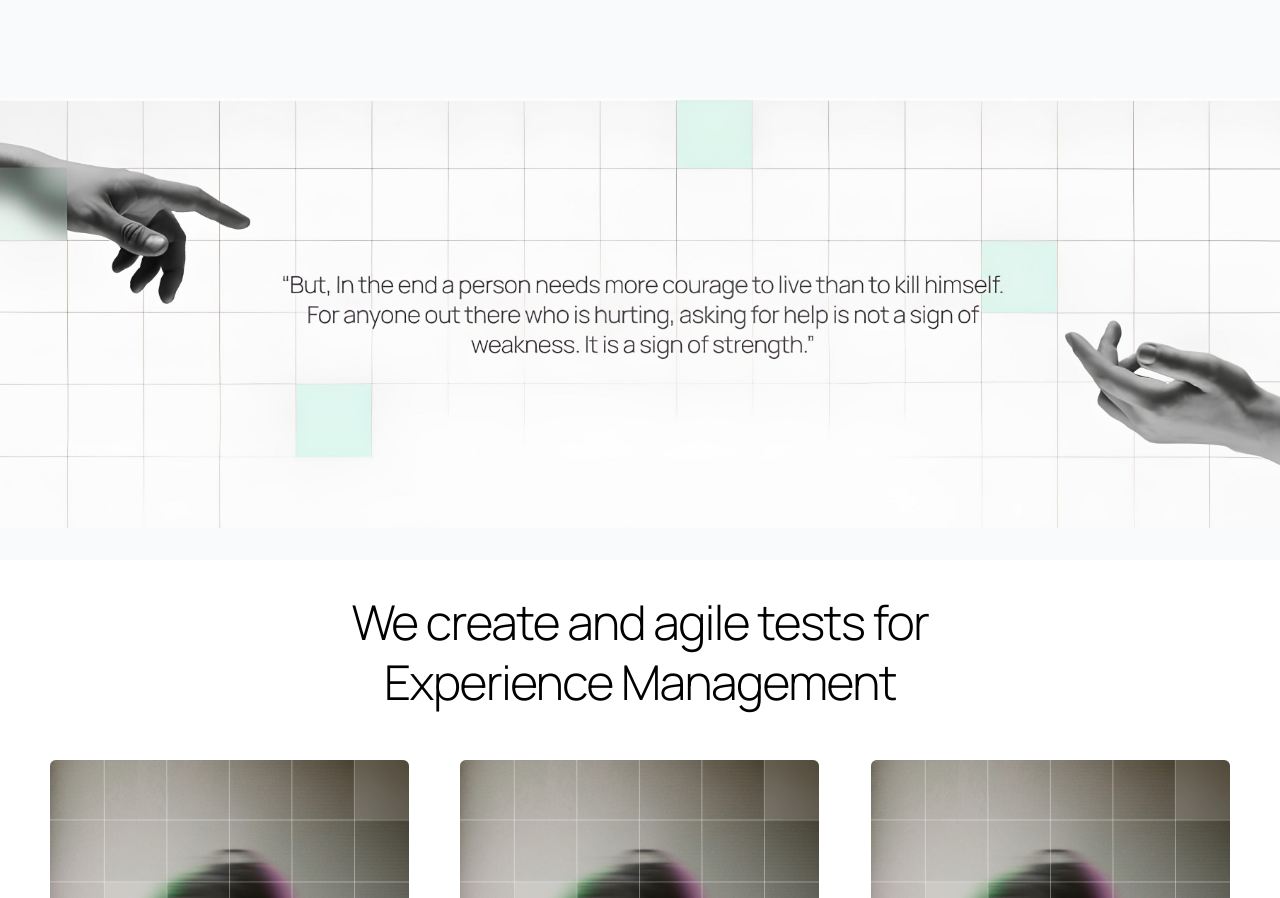
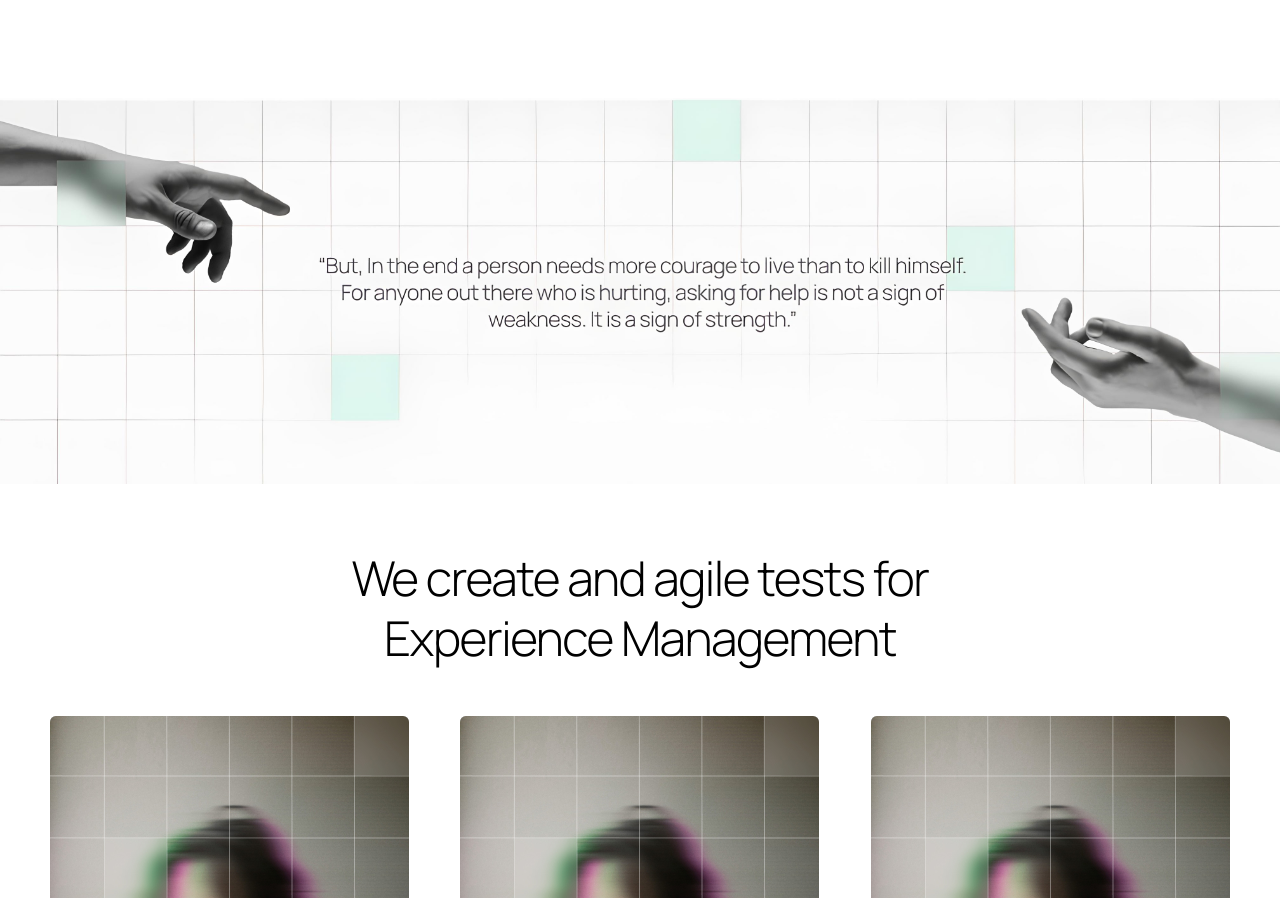
Before and after one commit to AbdullahHasan0/Panepinto, a React (Vite) app: page / in a window 1280 px wide. Shown: the part 1480-2378 px from the top of the page. Built offline with nearby package versions, Linux system fonts and the light colour scheme.

Commit message:
Fixing Bugs

```diff
--- a/src/components/ImageBanner.jsx
+++ b/src/components/ImageBanner.jsx
@@ -1,20 +1,17 @@
 import React from 'react';
-import bannerImage from '../assets/banner.jpg'; // Adjust the path as needed
+import bannerImage from '../assets/banner.jpg';
 
 function ImageBanner() {
   return (
-    <div className="w-full h-[300px] md:h-[430px] relative mt-[100px]">
-      <img
-        src={bannerImage}
-        alt="Therapy session banner showing a calming environment"
-        className="w-full h-full object-cover"
-        loading="lazy" // Improves performance
-      />
-
-      {/* Optional overlay for future text or shading */}
-      {/* <div className="absolute inset-0 bg-black bg-opacity-30 flex items-center justify-center">
-        <p className="text-white text-2xl font-manrope">Your text here</p>
-      </div> */}
+    <div className="w-full mt-[100px]">
+      <div className="relative w-full">
+        <img
+          src={bannerImage}
+          alt="Therapy session banner showing a calming environment"
+          className="w-full object-contain"
+          loading="lazy"
+        />
+      </div>
     </div>
   );
 }
--- a/src/pages/LandingPage.jsx
+++ b/src/pages/LandingPage.jsx
@@ -10,7 +10,7 @@ import Header from '../components/Header';
 
 function LandingPage() {
   return (
-    <div className="bg-gray-50">
+    <div className="bg-white">
       <Header />
       <Hero />
       {/* Author Introduction Section */}
```
